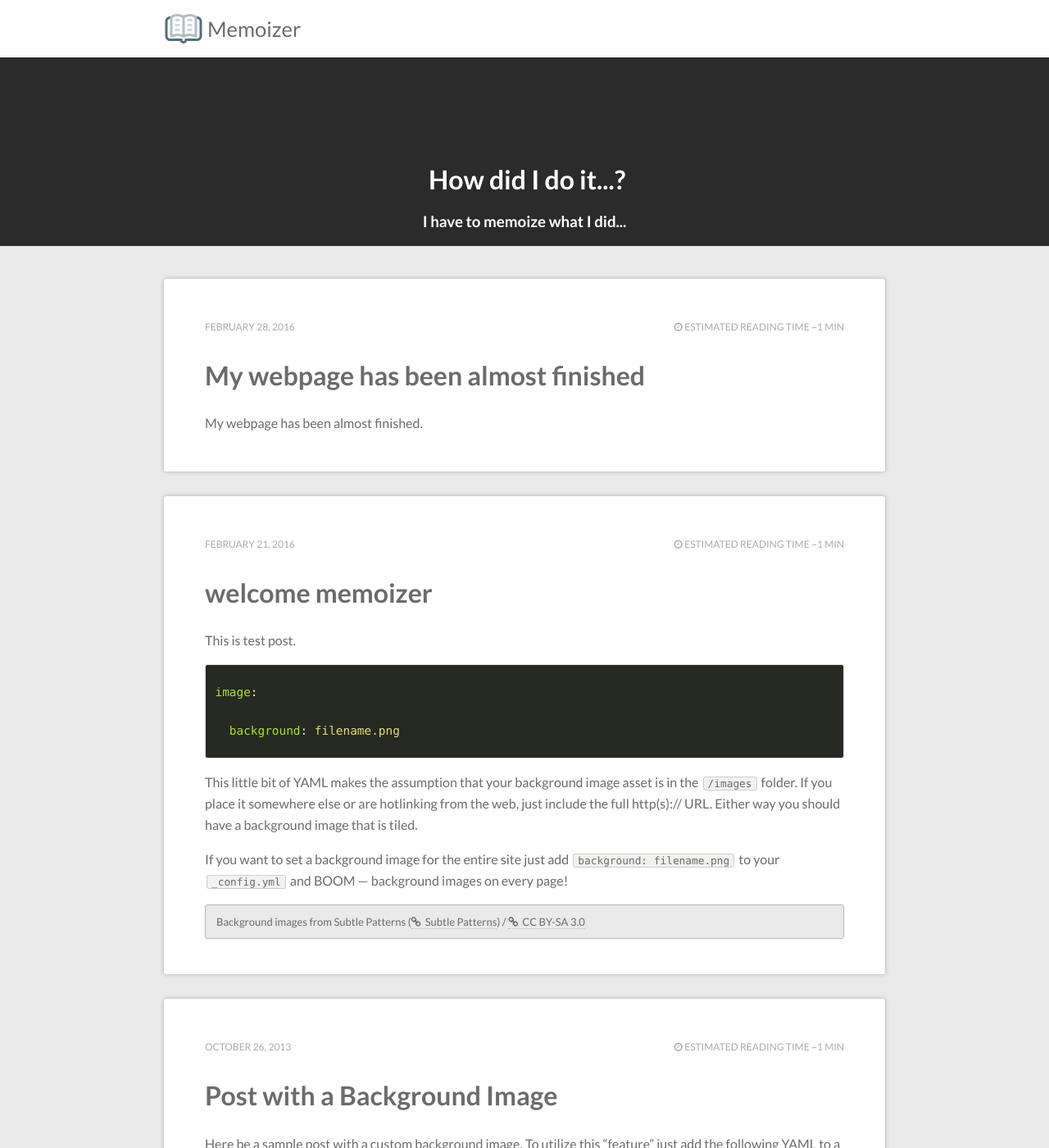
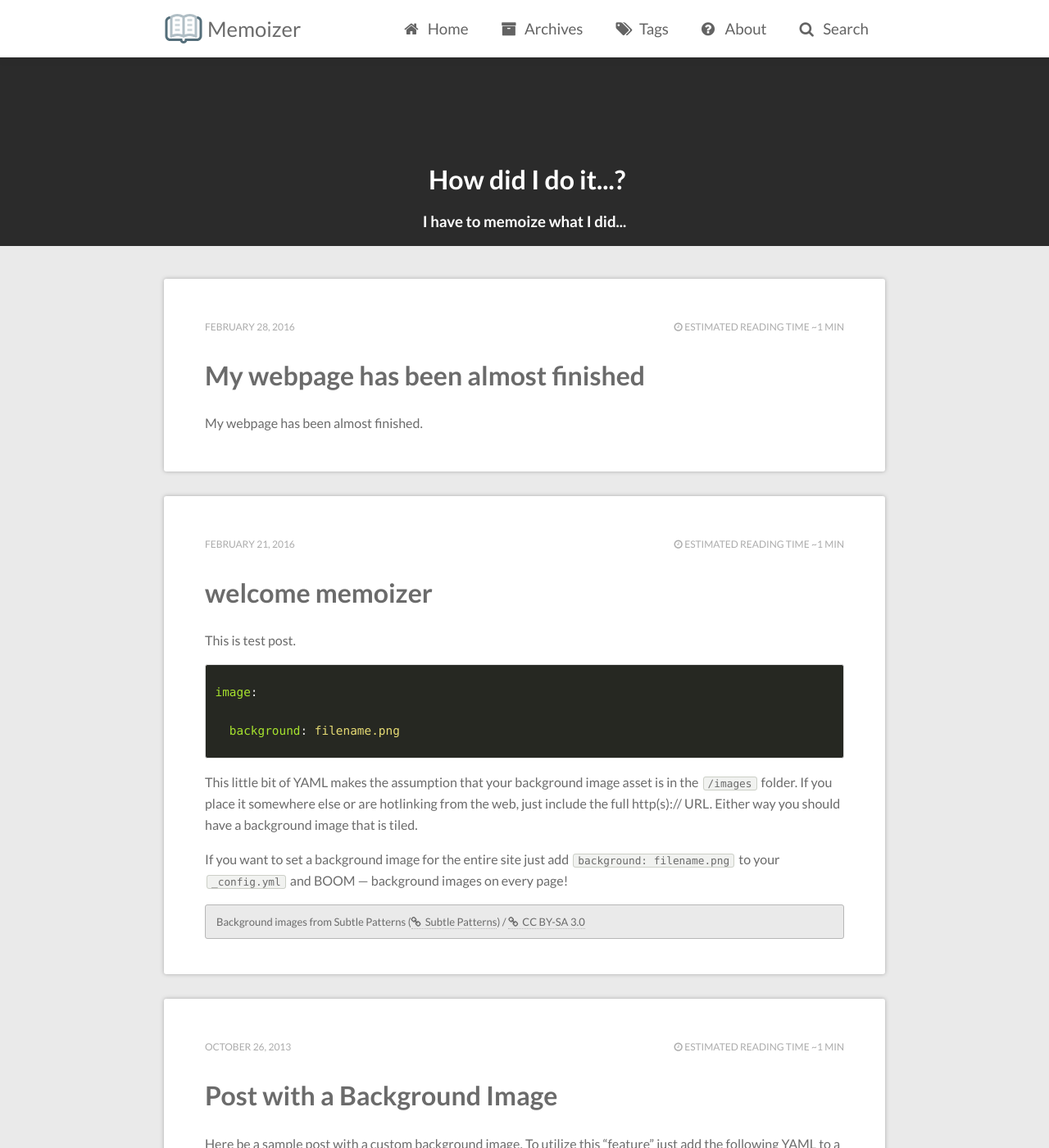
Before and after one commit to yatanokarasu/yatanokarasu.github.io, a Jekyll site: the page built from index.html, in a window 1280 px wide and 1400 px high. Shown: the whole window at 82% size. Built offline with Jekyll 4.4.1, drawn with Linux system fonts in a browser that asks for light colours; some web fonts are replaced; the list of posts is cut into pages by our own code.

Commit message:
Fix wide header navigation.
Signed-off-by: yatanokarasu <sync.outerphase@gmail.com>

```diff
--- a/_includes/header.html
+++ b/_includes/header.html
@@ -15,11 +15,11 @@
     <!-- Menu -->
     <nav>
       <ul>
-        <li><a class="menu-entry" href="/"><i class="fa fa-home menu-icon"></i> Home</a></li>
-        <li><a class="menu-entry" href="/archives"><i class="fa fa-archive menu-icon"></i> Archives</a></li>
-        <li><a class="menu-entry" href="/tags"><i class="fa fa-tags menu-icon"></i> Tags</a></li>
-        <li><a class="menu-entry" href="/about"><i class="fa fa-question-circle menu-icon"></i> About</a></li>
-        <li><a class="menu-entry" href="/search"><i class="fa fa-search menu-icon"></i> Search</a></li>
+        <li class="menu-list"><a class="menu-entry" href="/"><i class="fa fa-home menu-icon"></i> Home</a></li>
+        <li class="menu-list"><a class="menu-entry" href="/archives"><i class="fa fa-archive menu-icon"></i> Archives</a></li>
+        <li class="menu-list"><a class="menu-entry" href="/tags"><i class="fa fa-tags menu-icon"></i> Tags</a></li>
+        <li class="menu-list"><a class="menu-entry" href="/about"><i class="fa fa-question-circle menu-icon"></i> About</a></li>
+        <li class="menu-list"><a class="menu-entry" href="/search"><i class="fa fa-search menu-icon"></i> Search</a></li>
       </ul>
     </nav>
   </div>
--- a/_scss/_form.scss
+++ b/_scss/_form.scss
@@ -35,9 +35,16 @@ body {
 
             list-style:         none;
         }
-    }
-    @media #{$large} {
 
+        @media #{$large} {
+            position:           inherit;
+            float:              right;
+
+            background-color:   transparent;
+
+            padding:            0;
+            right:              0;
+        }
     }
 }
 
@@ -163,6 +170,10 @@ body {
 
     &:not(:checked) ~ nav {
         display:                none;
+
+        @media #{$large} {
+            display:            inline-block;
+        }
     }
 
     &:checked {
@@ -194,6 +205,13 @@ body {
 }
 
 
+.menu-list {
+    @media #{$large} {
+        float:                  left;
+    }
+}
+
+
 .menu-entry {
     display:                    inline-block;
 
@@ -208,7 +226,31 @@ body {
     &:hover {
         color:                  lighten($toggle-menu-link-color, 40);
         text-shadow:            0 0 1px darken($toggle-menu-link-color, 30);
-        border-left:            5px solid $menu-entry-border-color;
+        border-left:            5px solid $toggle-menu-entry-border-color;
+
+        @media #{$large} {
+            color:              darken($base-color, 10);
+            text-shadow:        0 0 1px lighten($base-color, 10);
+
+            border-top:         5px solid $menu-entry-border-color;
+            border-left:        0;
+        }
+    }
+
+    @media #{$large} {
+        display:                table-cell;
+        padding:                0 20px;
+
+        width:                  inherit;
+        height:                 70px;
+
+        border-top:             5px solid transparent;
+        border-bottom:          5px solid transparent;
+        border-left:            0;
+
+        vertical-align:         middle;
+
+        color:                  lighten($base-color, 10);
     }
 }
 
--- a/_scss/_variables.scss
+++ b/_scss/_variables.scss
@@ -48,7 +48,8 @@ $footer-link-color:             lighten($link-color, 30);
 // Menu colors
 
 $toggle-menu-link-color:        lighten($link-color, 40);
-$menu-entry-border-color:       #E45145;
+$toggle-menu-entry-border-color:#E45145;
+$menu-entry-border-color:       #FE5A5A;
 
 
 // Control colors
```
